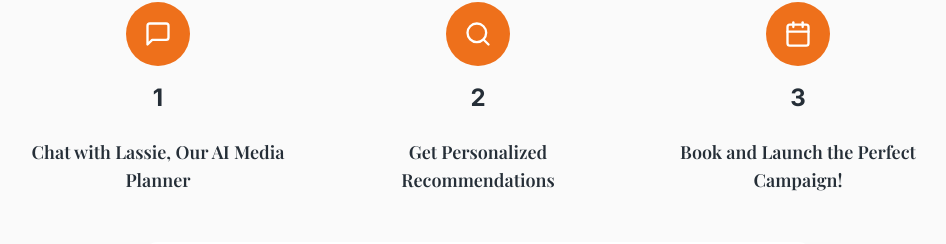
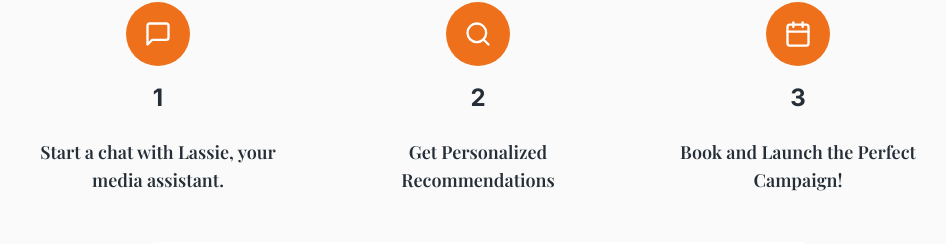
Before and after one commit to shawnempower/chicago-hub-mongo, a React (Vite) app: page / in a window 1280 px wide. Shown: the part 1037-1281 px from the top of the page, without its empty margins (162-1108 px from the left). Built offline with nearby package versions, Linux system fonts and the light colour scheme; the HTML template or start-up script is replaced by a standard one.

Commit message:
Change assistant prompt title

```diff
--- a/src/components/HowItWorksSection.tsx
+++ b/src/components/HowItWorksSection.tsx
@@ -5,7 +5,7 @@ interface HowItWorksSectionProps {
 }
 const steps = [{
   icon: MessageSquare,
-  title: "Chat with Lassie, Our AI Media Planner",
+  title: "Start a chat with Lassie, your media assistant.",
   description: "Tell Lassie about your brand, goals, and target audience in a simple conversation."
 }, {
   icon: Search,
```
